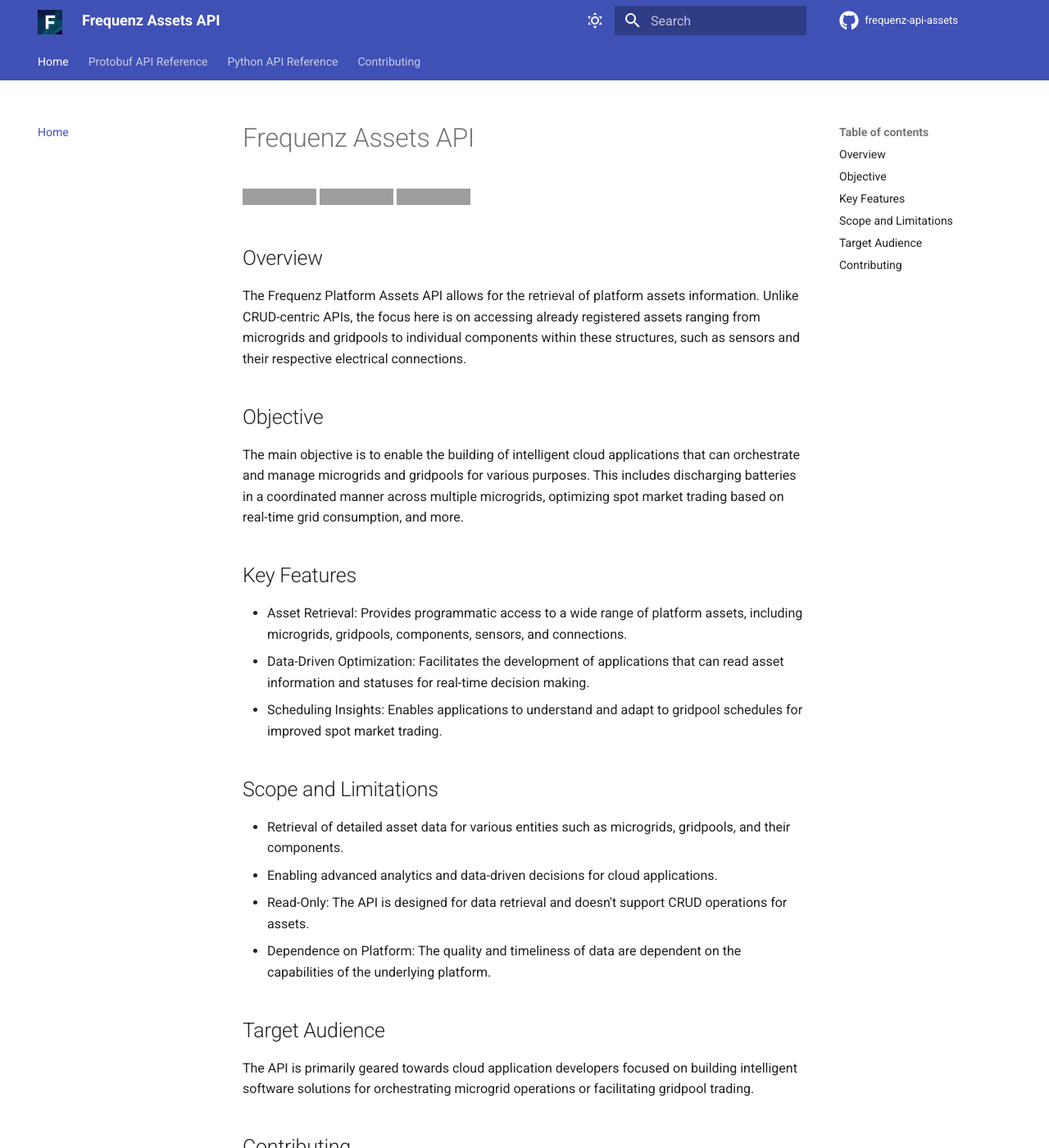
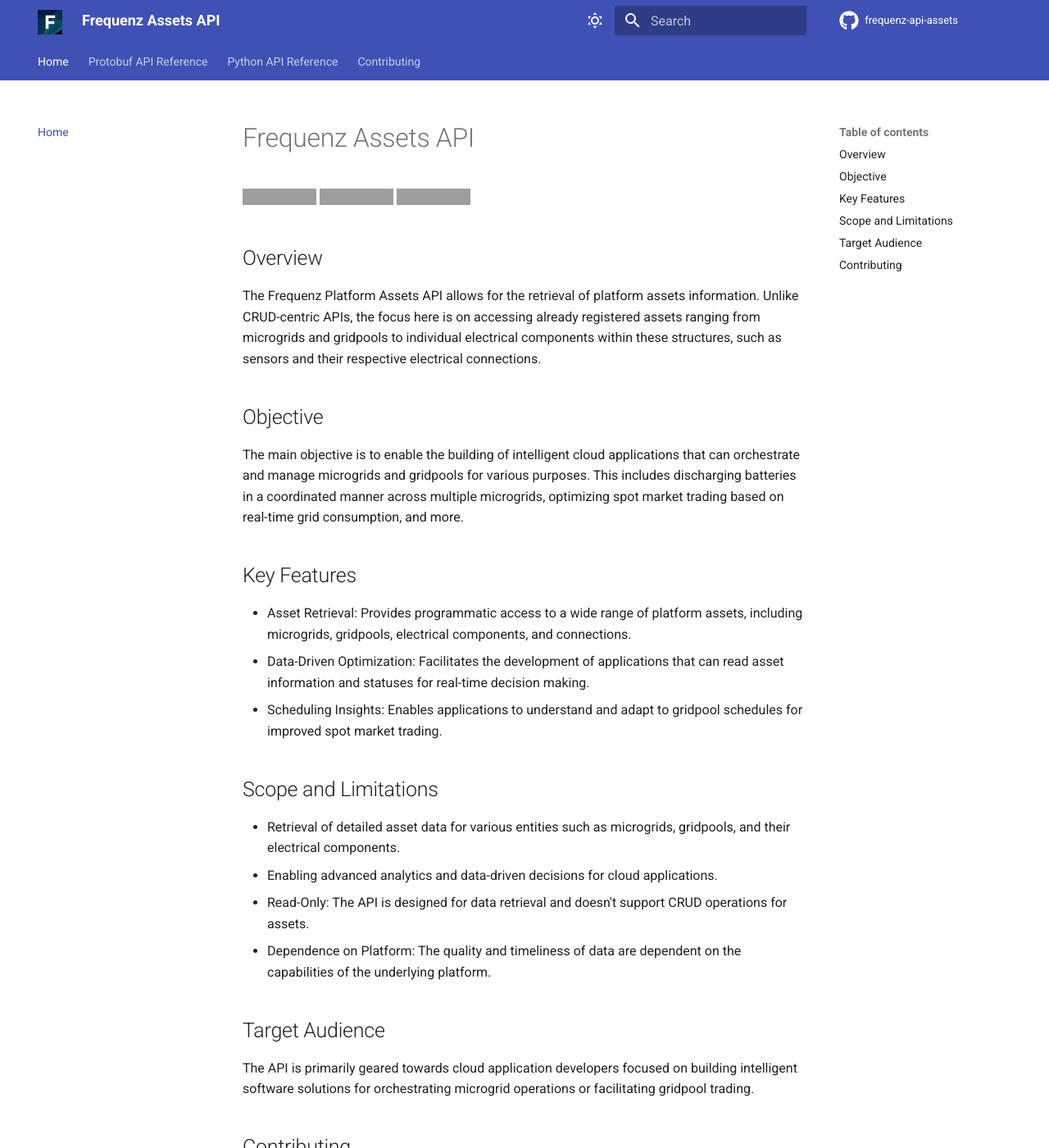
Before and after one commit to frequenz-floss/frequenz-api-assets, an MkDocs documentation site: the page built from docs/index.md, in a window 1280 px wide and 1400 px high. Shown: the whole window at 82% size. Built offline with MkDocs 1.6.1 and Material for MkDocs 9.7.7, drawn with Linux system fonts in a browser that asks for light colours; comment, search, counter and statistics services are not loaded; the version menu is left out; grey boxes are pictures that could not be loaded.

Commit message:
refactor: rename electrical components rpc methods to align with the new naming convention
Signed-off-by: Richard Sandoval <rsandovaldev@gmail.com>

```diff
--- a/README.md
+++ b/README.md
@@ -8,7 +8,7 @@
 
 The Frequenz Platform Assets API allows for the retrieval of platform assets information. Unlike CRUD-centric
 APIs, the focus here is on accessing already registered assets ranging from microgrids and gridpools to
-individual components within these structures, such as sensors and their respective electrical connections.
+individual electrical components within these structures, such as sensors and their respective electrical connections.
 
 ## Objective
 
@@ -19,7 +19,7 @@
 ## Key Features
 
 - Asset Retrieval: Provides programmatic access to a wide range of platform assets, including microgrids,
-   gridpools, components, sensors, and connections.
+   gridpools, electrical components, and connections.
 - Data-Driven Optimization: Facilitates the development of applications that can read asset information and
    statuses for real-time decision making.
 - Scheduling Insights: Enables applications to understand and adapt to gridpool schedules for improved spot
@@ -27,7 +27,7 @@
 
 ## Scope and Limitations
 
-- Retrieval of detailed asset data for various entities such as microgrids, gridpools, and their components.
+- Retrieval of detailed asset data for various entities such as microgrids, gridpools, and their electrical components.
 - Enabling advanced analytics and data-driven decisions for cloud applications.
 - Read-Only: The API is designed for data retrieval and doesn't support CRUD operations for assets.
 - Dependence on Platform: The quality and timeliness of data are dependent on the capabilities of the underlying platform.
--- a/pyproject.toml
+++ b/pyproject.toml
@@ -45,7 +45,7 @@
 ]
 requires-python = ">= 3.11, < 4"
 dependencies = [
-  "frequenz-api-common >= 0.6.3, < 0.7.0",
+  "frequenz-api-common @ git+https://github.com/frequenz-floss/frequenz-api-common.git@2e89add6a16d42b23612f0f791a499919f3738ed",
   # We can't widen beyond the current value unless we bump the minimum
   # requirements too because of protobuf cross-version runtime guarantees:
   # https://protobuf.dev/support/cross-version-runtime-guarantee/#major
```
Also changed, not shown: RELEASE_NOTES.md (+4 -7 lines), 1 other file.
